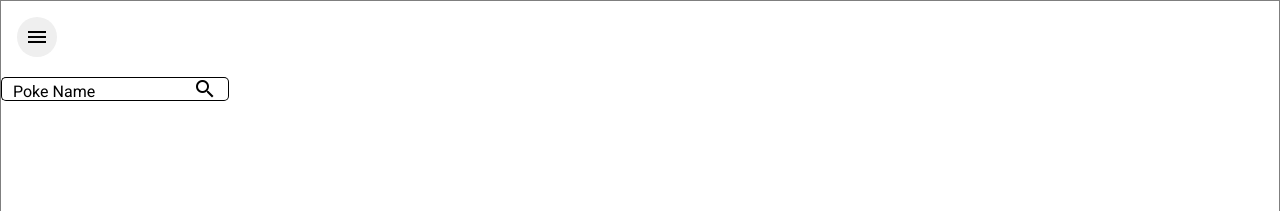
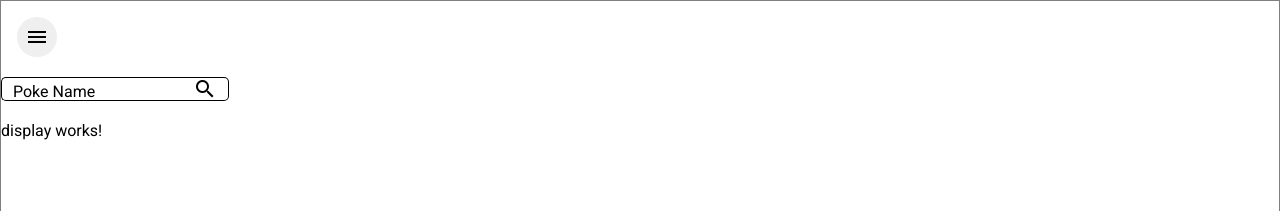
Before and after one commit to luckhoi56/pokeDex, an Angular app: page /search in a window 1280 px wide. Shown: the top 211 px of the page. Built offline with nearby package versions, Linux system fonts and the light colour scheme.

Commit message:
ripple added

```diff
--- a/src/app/search/search.component.html
+++ b/src/app/search/search.component.html
@@ -18,13 +18,10 @@
     <mat-form-field appearance="outline">
       <mat-label>Poke Name</mat-label>
       <input matInput placeholder="Ex: Ditto" [value]="m_search_name" (input)="m_search_name=$event.target.value">
-      <mat-icon matSuffix (click)="search()">search</mat-icon>
+      <mat-icon matRipple  matSuffix (click)="search()">search</mat-icon>
 
     </mat-form-field>
 
   </p>
 
-  <p *ngIf="m_search_pokemon">
-
-    {{m_search_pokemon.abilities[0].ability.name}}
-</p>
+  <app-display [pokemon]="m_search_pokemon"></app-display>
```
Also changed, not shown: src/app/modules/display-material.module.ts (+7 -2 lines).
